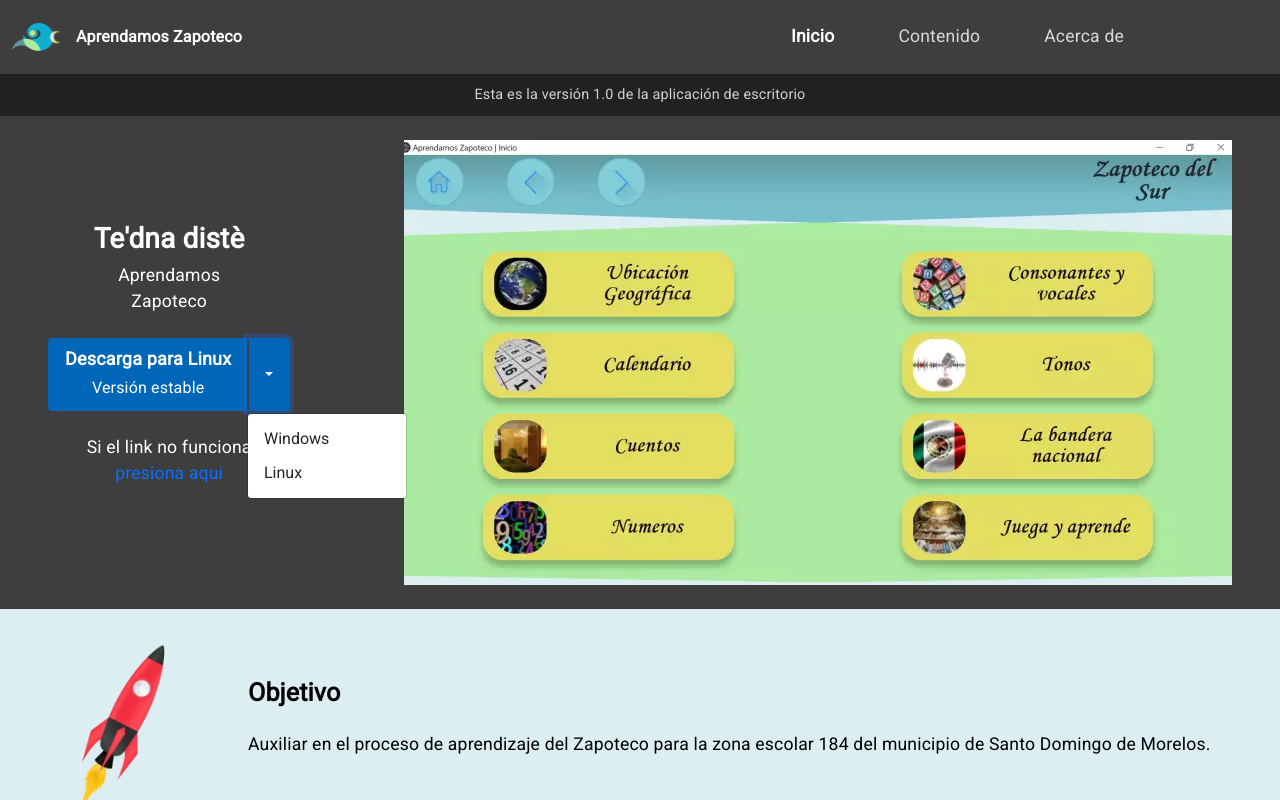
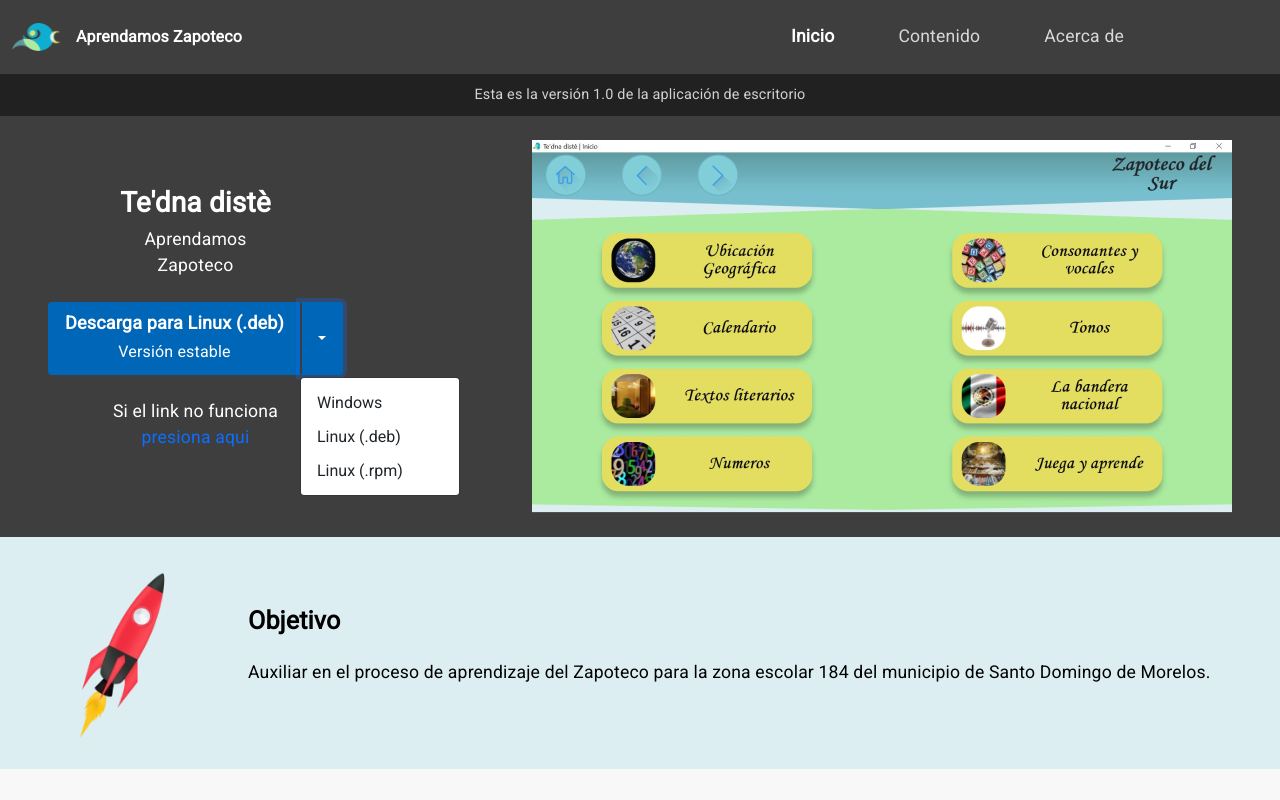
Before and after one commit to aprendamoszapoteco/aprendamoszapoteco.github.io, a React (Create React App) app: page / in a window 1280 px wide. Both pictures are taken after a click on the button "Toggle Dropdown". Shown: the top 800 px of the page. Built offline with nearby package versions, Linux system fonts and the light colour scheme.

Commit message:
Added link to download installers

```diff
--- a/src/components/commons/ButtonMain.js
+++ b/src/components/commons/ButtonMain.js
@@ -1,17 +1,16 @@
 import React, { useState } from 'react';
 import '../../styles/styleButtonMain.css';
+import data from '../../data/buttonMain';
 
 const ButtonMain = () => {
-  const links = [
-    'https://www.youtube.com/watch?v=IaK7D_o8VYw',
-    'https://www.youtube.com/watch?v=hZDaS9xyINI'
-  ];
-  const [platform, setPlatform] = useState(navigator.platform);
-  const [link, setLink] = useState(links[platform === 'Win32' ? 0 : 1]);
+  const temPlatform = navigator.platform === 'Win32' ? 'Win32' : 'LinuxDeb';
+  const [platform, setPlatform] = useState(temPlatform);
+  const [link, setLink] = useState(data[temPlatform].linkToDownload);
 
   const changePlatform = (e) => {
-    setPlatform(e.target.name);
-    setLink(links[e.target.name === 'Win32' ? 0 : 1]);
+    const newPlatform = e.target.name;
+    setPlatform(newPlatform);
+    setLink(data[newPlatform].linkToDownload);
   };
 
   return (
@@ -25,7 +24,7 @@ const ButtonMain = () => {
           fontSize: '18px',
           fontWeight: 'bold'
         } }
-        >Descarga para { platform === 'Win32' ? 'Windows' : 'Linux' }</p>
+        >Descarga para { data[platform].platform }</p>
         <p style={ {
           marginBottom: '4px',
           fontSize: '16px'
@@ -37,14 +36,16 @@ const ButtonMain = () => {
         <span className="visually-hidden">Toggle Dropdown</span>
       </button>
       <ul className="dropdown-menu">
-        <li>
-          <button className="dropdown-item" type="button"
-            name="Win32" onClick={ changePlatform }>Windows</button>
-        </li>
-        <li>
-          <button className="dropdown-item" type="button"
-            name="Linux" onClick={ changePlatform }>Linux</button>
-        </li>
+        { Object.keys(data).map((platformId, index) =>
+          <li key={ index }>
+            <button
+              className="dropdown-item"
+              type="button"
+              name={ platformId }
+              onClick={ changePlatform }
+            >{ data[platformId].platform }</button>
+          </li>)
+        }
       </ul>
     </div>
   );
--- /dev/null
+++ b/src/data/buttonMain.js
@@ -0,0 +1,14 @@
+export default {
+  Win32: {
+    platform: 'Windows',
+    linkToDownload: 'https://www.mediafire.com/file/05s1xevfjv43ej5/Te%2527dna_diste-1.0.0_Setup.exe/file'
+  },
+  LinuxDeb: {
+    platform: 'Linux (.deb)',
+    linkToDownload: 'https://www.mediafire.com/file/lgbbrm9w8da97wr/tedna-diste_1.0.0_amd64.deb/file'
+  },
+  LinuxRpm: {
+    platform: 'Linux (.rpm)',
+    linkToDownload: 'https://www.mediafire.com/file/0v84raq9xd1d2z7/tedna-diste-1.0.0-1.x86_64.rpm/file'
+  }
+};
--- a/src/data/otherDownloads.js
+++ b/src/data/otherDownloads.js
@@ -3,12 +3,15 @@ export const otherDownloads = [
     nameToImage: 'windows',
     operatingSystem: ['Windows'],
     suportedVersions: ['Windows 7, 8, 10'],
-    linksToDownload: ['']
+    linksToDownload: ['https://www.mediafire.com/file/05s1xevfjv43ej5/Te%2527dna_diste-1.0.0_Setup.exe/file']
   },
   {
     nameToImage: 'linux',
     operatingSystem: ['.deb', '.rpm'],
     suportedVersions: ['Debian, Ubuntu', 'Fedora, Red Hat, SUSE'],
-    linksToDownload: ['', '']
+    linksToDownload: [
+      'https://www.mediafire.com/file/lgbbrm9w8da97wr/tedna-diste_1.0.0_amd64.deb/file',
+      'https://www.mediafire.com/file/0v84raq9xd1d2z7/tedna-diste-1.0.0-1.x86_64.rpm/file'
+    ]
   }
 ];
--- a/src/data/support.js
+++ b/src/data/support.js
@@ -1,4 +1,5 @@
 export default [
-  'ejemplocorreo@gmail.com',
-  'ejemplocorreo@gmail.com'
+  'eleomarpedrolorenzo@gmail.com',
+  'galvantorres2410@gmail.com',
+  'martin.monjaraz.almaraz@gmail.com'
 ];
```
Also changed, not shown: src/img/start/app.png, src/img/start/app.webp.
